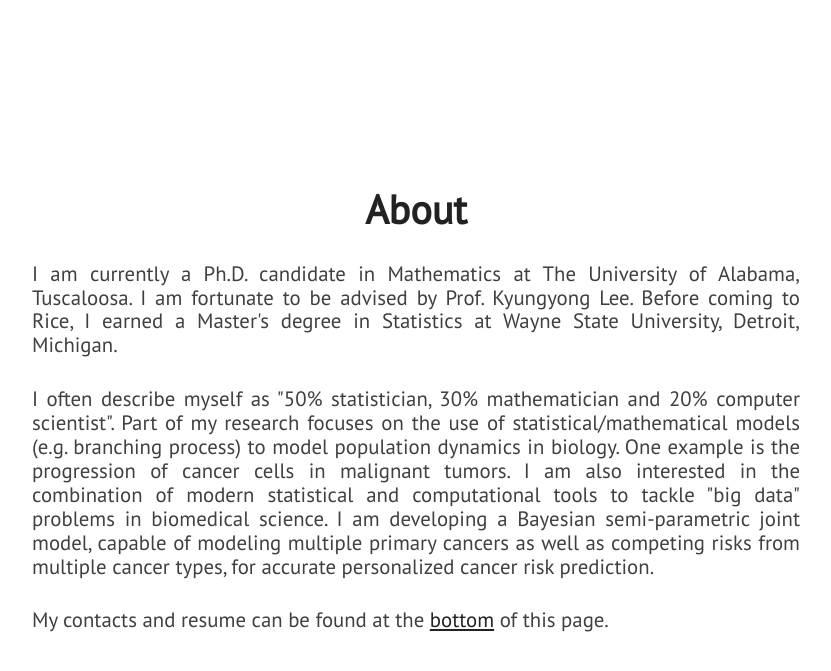
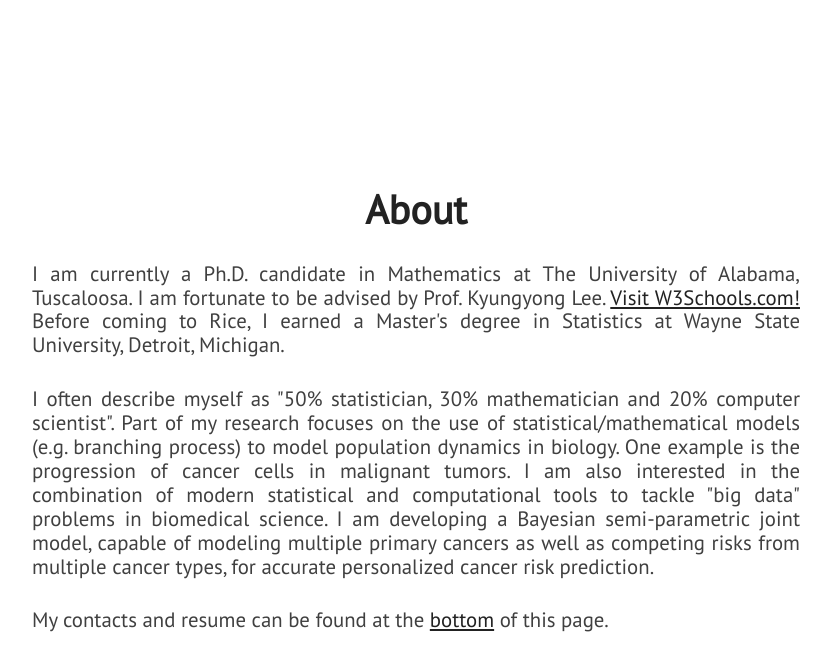
Before and after one commit to nguyendangson/sondangnguyen, a Jekyll site: the page built from index.html, in a window 1280 px wide and 900 px high, scrolled down 1006 px. Shown: the top 671 px of the window, without its empty margins (224-1055 px from the left). Built offline with Jekyll 4.4.1, drawn with Linux system fonts in a browser that asks for light colours; nearby versions of some CDN libraries.

Commit message:
Update about.html

```diff
--- a/_includes/about.html
+++ b/_includes/about.html
@@ -4,7 +4,7 @@
             <div class="section-heading">About</div>
             <p class="paragraph-text justify-text">
                 I am currently a Ph.D. candidate in Mathematics at The University of Alabama, Tuscaloosa.
-I am fortunate to be advised by Prof. Kyungyong Lee.
+I am fortunate to be advised by Prof. Kyungyong Lee. <a href="https://www.w3schools.com/">Visit W3Schools.com!</a>
 Before coming to Rice, I earned a Master's degree in Statistics at Wayne State University, Detroit, Michigan.
 	    </p>
             <p class="paragraph-text justify-text">
```
